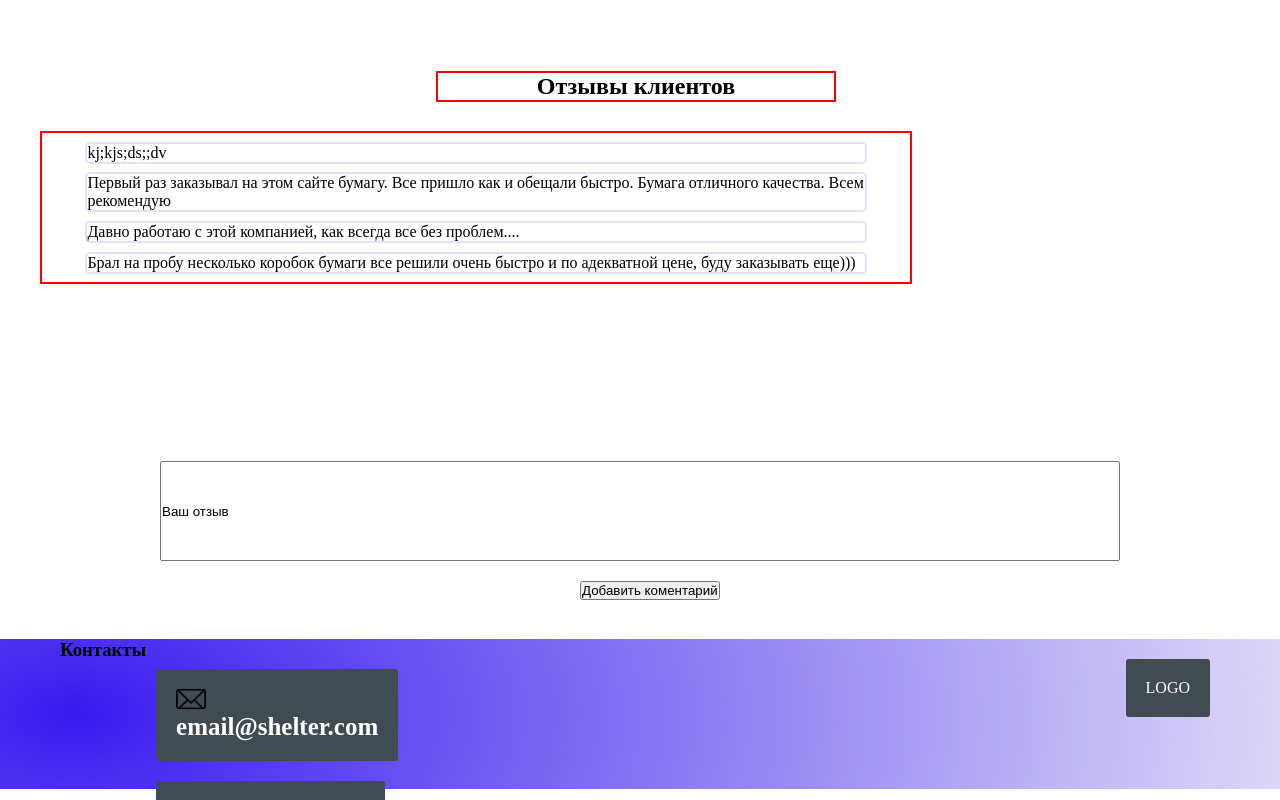
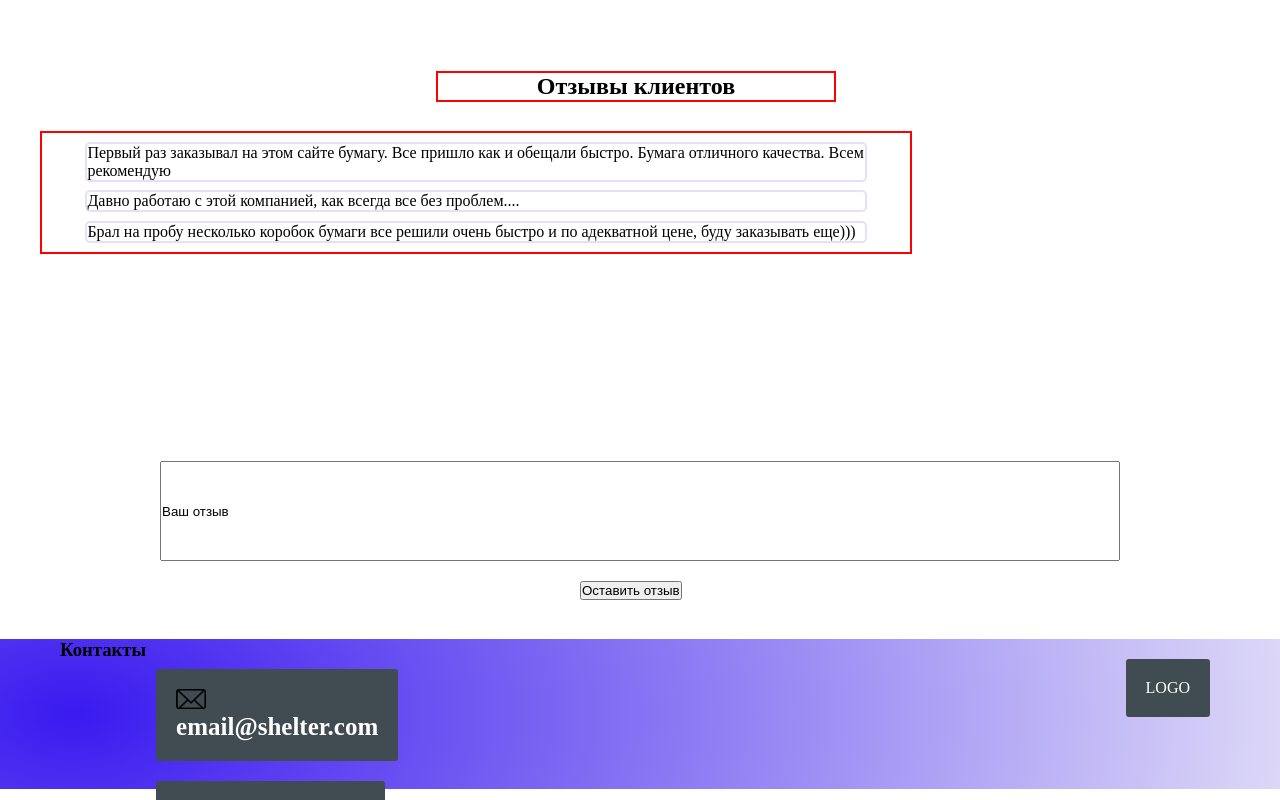
Before and after one commit to 09121988stroitel1/paper, a plain HTML site: page index.html in a window 1280 px wide. Shown: the part 1229-2029 px from the top of the page. Drawn offline with Linux system fonts and the light colour scheme.

Commit message:
fix: comments

```diff
--- a/index.html
+++ b/index.html
@@ -76,7 +76,6 @@
         <div class="wrapper reviews__wrapper">
             <h1 class="reviews__title">Отзывы клиентов</h1>
             <div class="reviews__field">
-                <p class="review">kj;kjs;ds;;dv</p>
                 <p class="review">Первый раз заказывал на этом сайте бумагу. Все пришло как и обещали быстро. Бумага отличного качества. Всем рекомендую
                 </p>
                 <p class="review">Давно работаю с этой компанией, как всегда все без проблем....
@@ -85,7 +84,7 @@
                 </p>
             </div>
             <input class="revievs__text" type="text" value="Ваш отзыв">
-            <input class="revievs__button" type="button" value="Добавить коментарий">
+            <input class="revievs__button" type="button" value="Оставить отзыв">
         </div>
     </section>
     <footer class="footer">
```
